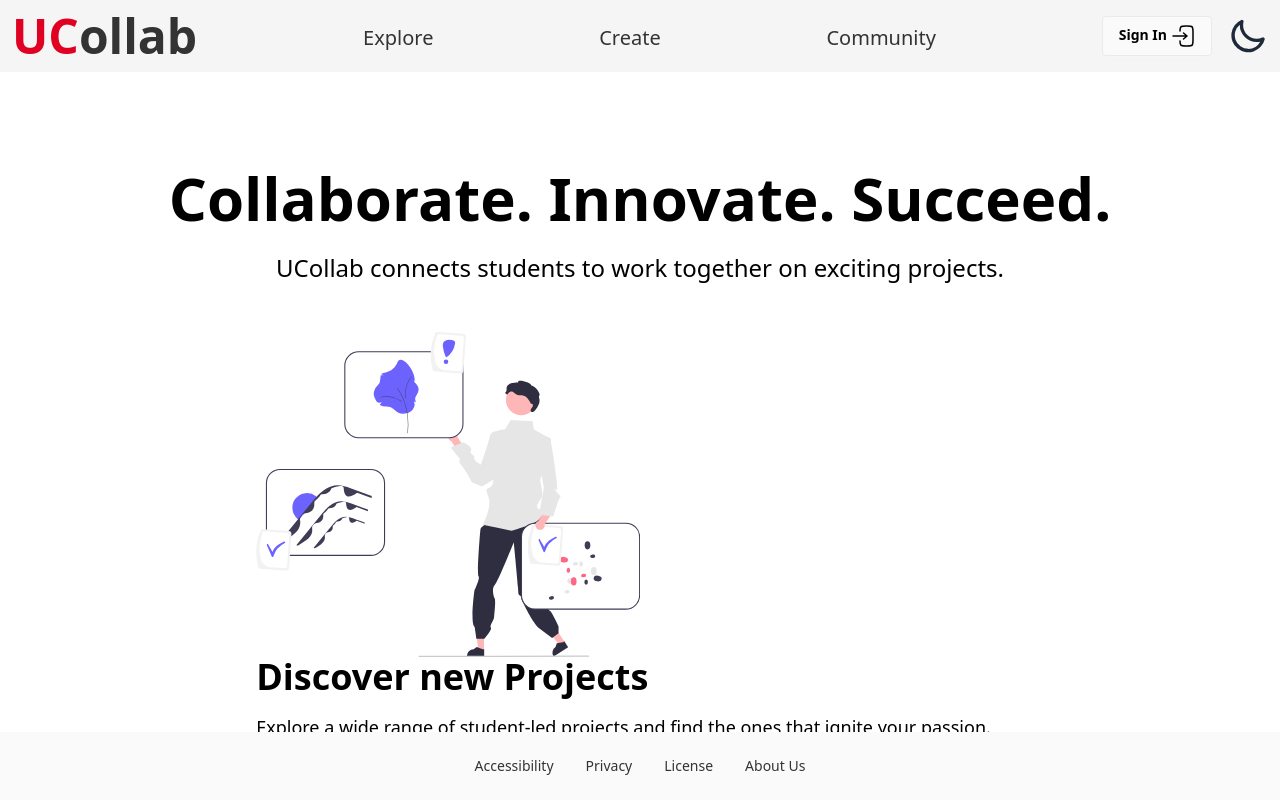
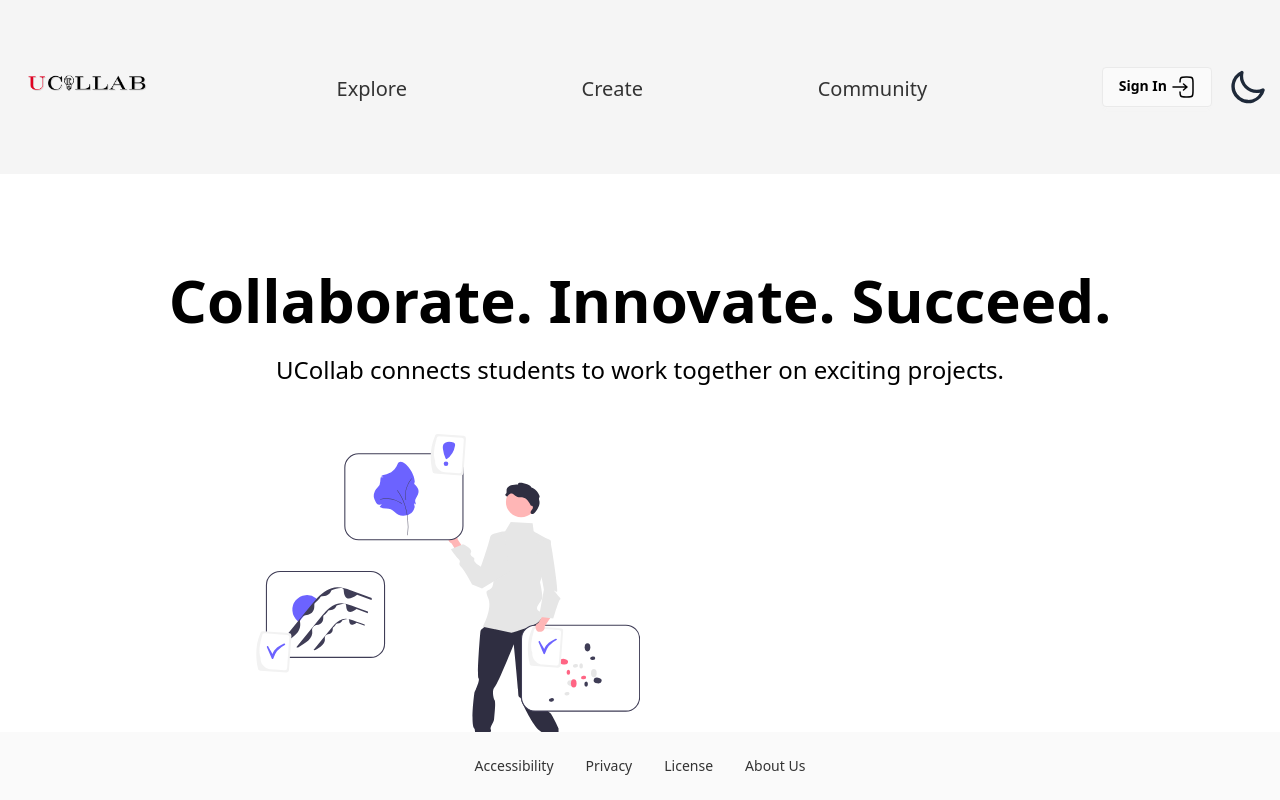
Before and after one commit to steelesh/UCollab, a Next.js app: page / in a window 1280 px wide. Built offline with nearby package versions, Linux system fonts and the light colour scheme; no server answers.

Commit message:
Implemented navbar logo switching for light/dark mode

```diff
--- a/src/components/navbar.tsx
+++ b/src/components/navbar.tsx
@@ -1,5 +1,7 @@
 'use client';
 
+import { useTheme } from "next-themes";
+import Image from "next/image";
 import Theme from '@components/theme';
 import Link from 'next/link';
 import { useState } from 'react';
@@ -9,6 +11,7 @@ import SignInButton from '~/components/signin-button';
 export default function Navbar() {
   const { data: session } = useSession();
   const [drawerOpen, setDrawerOpen] = useState(false);
+  const { theme } = useTheme(); // Get the current theme (light/dark)
 
   const toggleDrawer = () => {
     setDrawerOpen(!drawerOpen);
@@ -17,13 +20,18 @@ export default function Navbar() {
   return (
     <nav className="navbar bg-base-300 p-3 select-none">
       <div className="flex-shrink">
-        <Link href="/" className="text-5xl font-bold">
-          <span className="inline-block origin-center transform transition-transform duration-300 hover:scale-105">
-            <span className="text-primary-content">UC</span>
-            <span className="text-accent-content">ollab</span>
-          </span>
+        {/* Dynamic Logo Switching */}
+        <Link href="/">
+          <Image
+            src={theme === "dark" ? "/UCollab.darkLogo.png" : "/UCollab.lightLogo.png"}
+            alt="UCollab Logo"
+            width={150}
+            height={50}
+            priority
+          />
         </Link>
       </div>
+
       <div className="flex-grow justify-end md:hidden">
         {session ? (
           <button onClick={toggleDrawer} className="btn btn-circle btn-ghost">
@@ -38,6 +46,7 @@ export default function Navbar() {
           </button>
         ) : null}
       </div>
+
       {session ? (
         <div className="hidden flex-1 justify-evenly md:flex">
           <Link className="group text-accent-content pt-1.5 text-xl" href="/explore">
@@ -69,6 +78,7 @@ export default function Navbar() {
           </Link>
         </div>
       )}
+
       <div className="flex-shrink justify-end md:flex-none">
         <div className="flex items-center gap-4">
           {session ? (
@@ -76,9 +86,7 @@ export default function Navbar() {
               <input type="text" placeholder="Search" className="input input-bordered w-48 lg:w-auto" />
             </div>
           ) : (
-            <div>
-              <SignInButton />
-            </div>
+            <SignInButton />
           )}
           <Theme />
           {session ? (
@@ -106,6 +114,7 @@ export default function Navbar() {
           ) : null}
         </div>
       </div>
+
       {session && (
         <div
           className={`bg-base-200 fixed top-0 right-0 h-full w-64 transform p-5 shadow-lg ${
```
Also changed, not shown: public/UCollab.darkLogo.png (added), public/UCollab.lightLogo.png (added).
